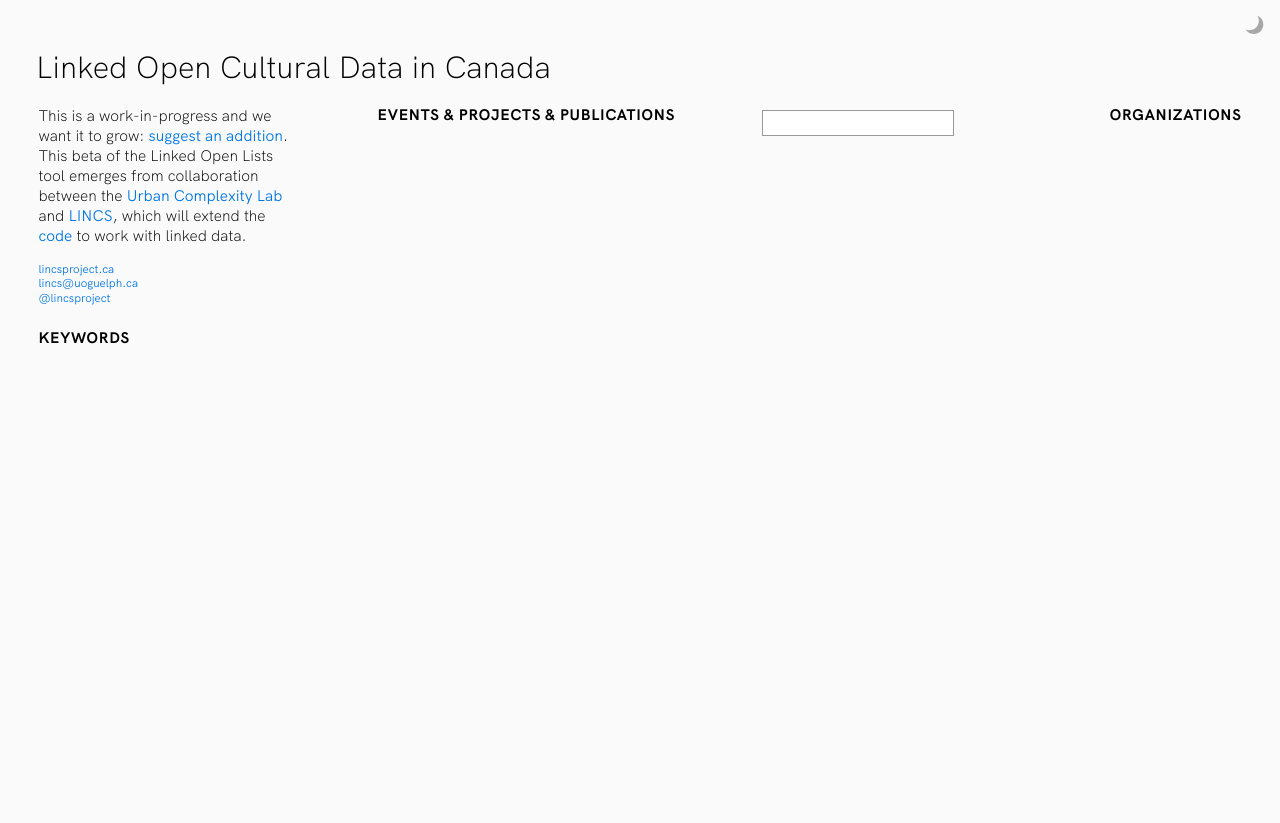
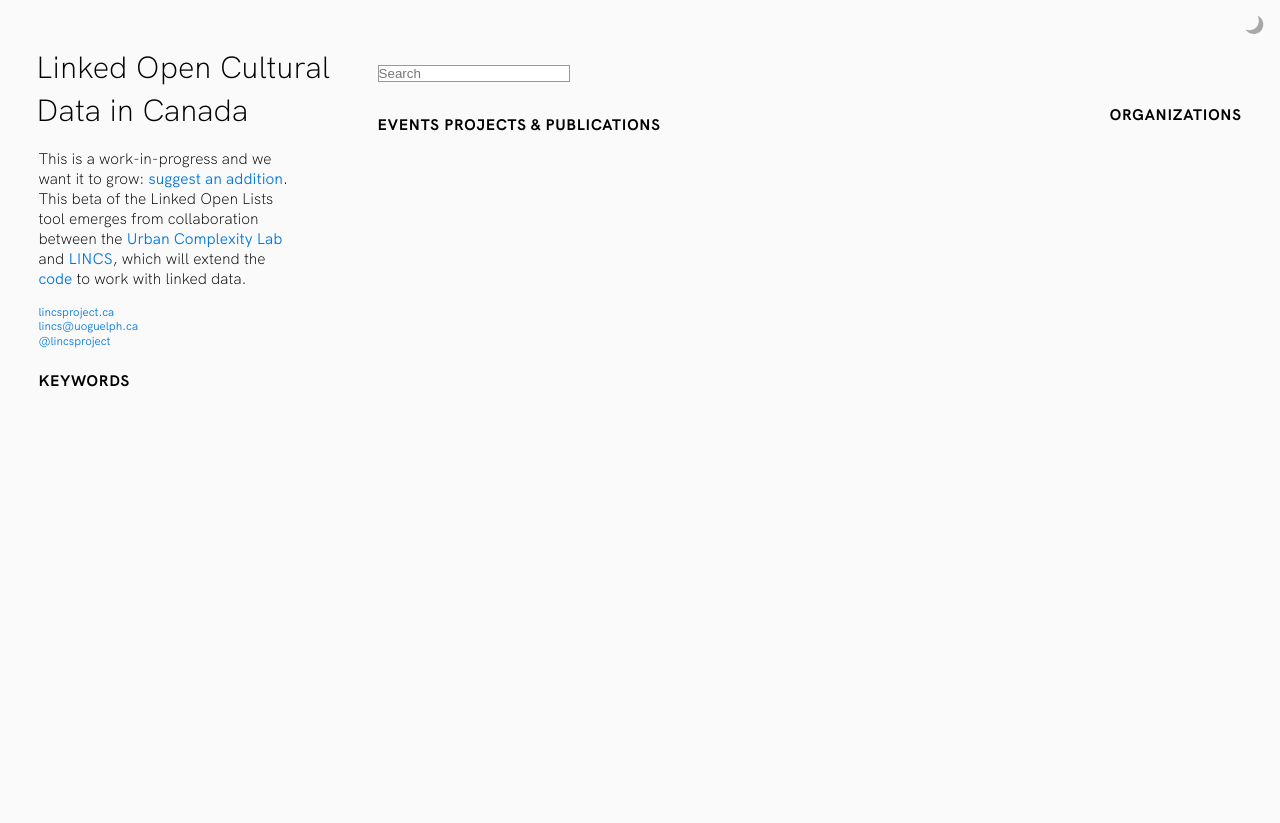
Before and after one commit to nrchtct/linkedlists_lod3, a PHP site: page / in a window 1280 px wide. Before the commit the page ends 344 px from the top, so only its background shows below. Run offline with PHP 8.4, Linux system fonts and the light colour scheme; data that the repository does not hold is empty.

Commit message:
add search; middle facet; new config

```diff
--- a/index.php
+++ b/index.php
@@ -251,8 +251,13 @@ li { 	margin: 0; padding: 0; }
 
 /* layout */
 
+#l, #m, #r {
+	background-color: xred;
+}
+
+h1 {width: 25vw; white-space: normal;}
 #l {width: 20vw; margin: 0 3vw;}
-#m {width: 45vw; padding-top: 5.825em; padding-left: 4vw; }
+#m {width: 45vw; margin-top: 1.5em; padding-left: 4vw; }
 #r {width: 20vw; padding-top: 4.325em; right: 3vw; }
 
 /*  search  */
@@ -260,12 +265,12 @@ li { 	margin: 0; padding: 0; }
 #m h2 { float: left; }
 
 #ll_search {
-	margin: 0; padding: 0;
-	margin: 1.5em 0;
+	padding: 0;
+	margin: 2em 0 2.5em 0;
+	border: 0px;
+	width: 15vw;
+	display: block;
 	border: 1px solid #999;
-	height: 2em;
-	width: 15vw;
-	float: right;
 }
 
 
@@ -303,9 +308,10 @@ li { 	margin: 0; padding: 0; }
 
 #l p a, #m li a { font-weight: normal; }
 
+#m li { cursor: default;}
 #m li span { cursor: help;}
-
-#m li em { font-style: normal; border-bottom: 1px dotted #999; cursor: pointer;}
+#m li em { font-style: normal; cursor: pointer; }
+#m li em:hover {text-decoration: underline;}
 
 /* authors */
 #r ul { margin-top: .5em; float: right;}
@@ -323,6 +329,7 @@ li { 	margin: 0; padding: 0; }
 }
 
 #canvas {	z-index: -1; }
+
 #l, #m, #r {	z-index: 1; }
 
 
@@ -395,18 +402,19 @@ foreach ($right_items as $name) {
 
 
 
-<h2><?php
+<h2>
+<input type="search" placeholder="Search" id="ll_search" name="q">
+	<?php
 
 	if (count($types)==1) echo $types[0];
 	else {
 		foreach ($types as $i=>$t) {
+			if (count($types)==$i+1) echo " &amp; ";
 			echo "<a href='#$t'>$t</a> ";
-			if (count($types)> $i+1) echo " &amp; ";
 		}
 	}
 
 ?></h2>
-<input type="search" id="ll_search" name="q">
 <ul>
 
 <?php
@@ -424,14 +432,13 @@ foreach ($items as $item) {
 	}
 
 	echo "<li class='$class_slug'>";
-	echo "<a href='{$item["url"]}'";
+	echo "<a href='{$item["link"]}'";
 	if ($item["hover"]!="") echo " title='{$item["hover"]}' ";
 	echo	">";
 
-	if ($item["img"]!="") echo "<img alt='{$item["title"]}' src='{$app_path}img/banner/{$item["img"]}'>";
+	if ($item["img"]!="") echo "<img alt='{$item["title"]}' src='{$app_path}banners/{$item["img"]}'>";
 
 	$regexp = "/(".implode($middle_items, "|").")/i";
-	error_log(print_r($regexp, true));
   $item["info"] = preg_replace($regexp, "<em>$1</em>", $item["info"]);
 
 	echo "{$item["title"]}</a> {$item["info"]}</li>\n";
@@ -460,7 +467,7 @@ if (window.NodeList && !NodeList.prototype.forEach) {
 
 
 var website_title = "<?php echo $website_title ?>";
-var view = 0; // 1: keywords, 2: types, 3: people
+var view = 0; // 1: left, 2: types, 3: right, 4: search
 var vin = -1; // index of keyword or person
 var hash = '';
 var l = []; var m = []; var r = [];
@@ -483,7 +490,7 @@ var strokeColor = '50,50,50';
 var darkmodeToggle = -1;
 var gap = 200;
 var types = ['<?php echo implode("','", $types) ?>'];
-
+var search_box = x("#ll_search");
 
 
 function items() {
@@ -508,6 +515,16 @@ function items() {
 		// right
 		else if (view==3) {
 			for (var i = 0; i < rm[vin].length; i++) rm[vin][i].classList.remove("hidden");
+		}
+		else if (view==4) {
+
+			var query = decodeURIComponent(hash.substring(2)).toLowerCase();
+
+			X("#m li").forEach(function(e){
+				if (e.outerHTML.toLowerCase().includes(query)) e.classList.remove("hidden")
+				else e.classList.add("hidden")
+			});
+
 		}
 	}
 }
@@ -701,6 +718,7 @@ function check_view() {
 
 	vin = types.indexOf(hash);
 
+	// selected item type
 	if (vin>-1) {
 		view = 2;
 
@@ -719,15 +737,25 @@ function check_view() {
 		}
 
 		document.title = website_title+" · "+types[vin];
+		search_box.value="";
 	}
+	// active search
+	else if (hash.startsWith("q=")) {
+		view = 4;
+		document.title = website_title+" · "+decodeURIComponent(hash.substring(2));
+		search_box.value = decodeURIComponent(hash.substring(2));
+	}
+	// active facet
 	else {
+		search_box.value="";
+
 		if (types.length>1) for (var i = 0; i < types.length; i++) {
 			x("#m h2 a:nth-of-type("+(i+1)+")").setAttribute("href", "#"+types[i])
 		}
 
 		X("#l li").forEach(function(e){
 			var id = e.id;
-			if (hash==id) {
+			if (id!="" && hash==id) {
 				view=1;
 				vin=getIndex(e);
 				e.classList.add("active");
@@ -737,7 +765,7 @@ function check_view() {
 
 		X("#r li").forEach(function(e){
 			var id = e.id;
-			if (hash==id) {
+			if (id!="" && hash==id) {
 				view=3;
 				vin=getIndex(e);
 				e.classList.add("active");
@@ -748,9 +776,11 @@ function check_view() {
 
 	if (view==0) {
 		x("h1").classList.add('passive');
+
+		if (window.location.hash!="") {
+			history.pushState("", document.title, window.location.pathname+window.location.search);
+		}
 		document.title = website_title;
-		hash="";
-		history.pushState("", document.title, window.location.pathname + window.location.search);
 	}
 	else x("h1").classList.remove('passive');
 }
@@ -943,7 +973,7 @@ X("#l li span, #r li span").forEach(function(el) {
 	el.onclick = function(e){
 		var id = e.target.parentNode.id;
 		if (hash == id) {
-			history.pushState("", document.title, window.location.pathname + window.location.search);
+			history.pushState("", document.title, window.location.pathname);
 			hash="";
 			redraw_staged();
 		}
@@ -956,43 +986,46 @@ X("#m li em").forEach(function(el) {
 	el.onclick = function(e){
 
 		var text = e.target.textContent;
-		console.log(text);
-		// if (hash == id) {
-		// 	history.pushState("", document.title, window.location.pathname + window.location.search);
-		// 	hash="";
-		// 	redraw_staged();
-		// }
-		// else window.location.hash = id;
+		search_box.value=text;
+		searchchange();
 		e.preventDefault();
 	}
 });
 
-x("#ll_search").change = function(e){
-	var text = e.target.value;
-	console.log(text);
-	// if (hash == id) {
-	// 	history.pushState("", document.title, window.location.pathname + window.location.search);
-	// 	hash="";
-	// 	redraw_staged();
-	// }
-	// else window.location.hash = id;
-	e.preventDefault();
+function searchchange(){
+	var text = search_box.value;
+
+	if (text=="") {
+		window.location.hash="";
+		redraw_staged();
+	}
+	else window.location.hash = "q="+text;
+
 };
 
+search_box.onchange = searchchange;
+
+// cancel search
+search_box.oninput = function(e){
+	if (e.target.value=="") window.location.hash="";
+}
+
 x("h1").onclick = function(e){
-	history.pushState("", document.title, window.location.pathname + window.location.search);
-	hash="";
-	redraw_staged();
+
 	setTimeout(function(){
 		window.scrollTo({ top: 0, left: 0, behavior: 'smooth' });
 	}, 500);
+
+	if (hash=="") return;
+	hash="";
+	redraw_staged();
 	e.preventDefault();
 };
 
 document.onkeyup = function(e) {
    if (e.key === "Escape") {
 		 window.scrollTo({ top: 0, left: 0, behavior: 'smooth' });
-		 history.pushState("", document.title, window.location.pathname + window.location.search);
+		 search_box.blur();
 		 hash="";
 		 redraw_staged();
 	 }
--- a/linkedlists/config.php
+++ b/linkedlists/config.php
@@ -19,7 +19,7 @@ $contact_details ='
 // should match column names in data.csv
 $facet_left = "keywords";
 $facet_right = "organizations";
-$facet_middle = "";
+$facet_middle = "collaborators";
 
 // should be used in type column
 $types = array("Events", "Projects", "Publications");
```
